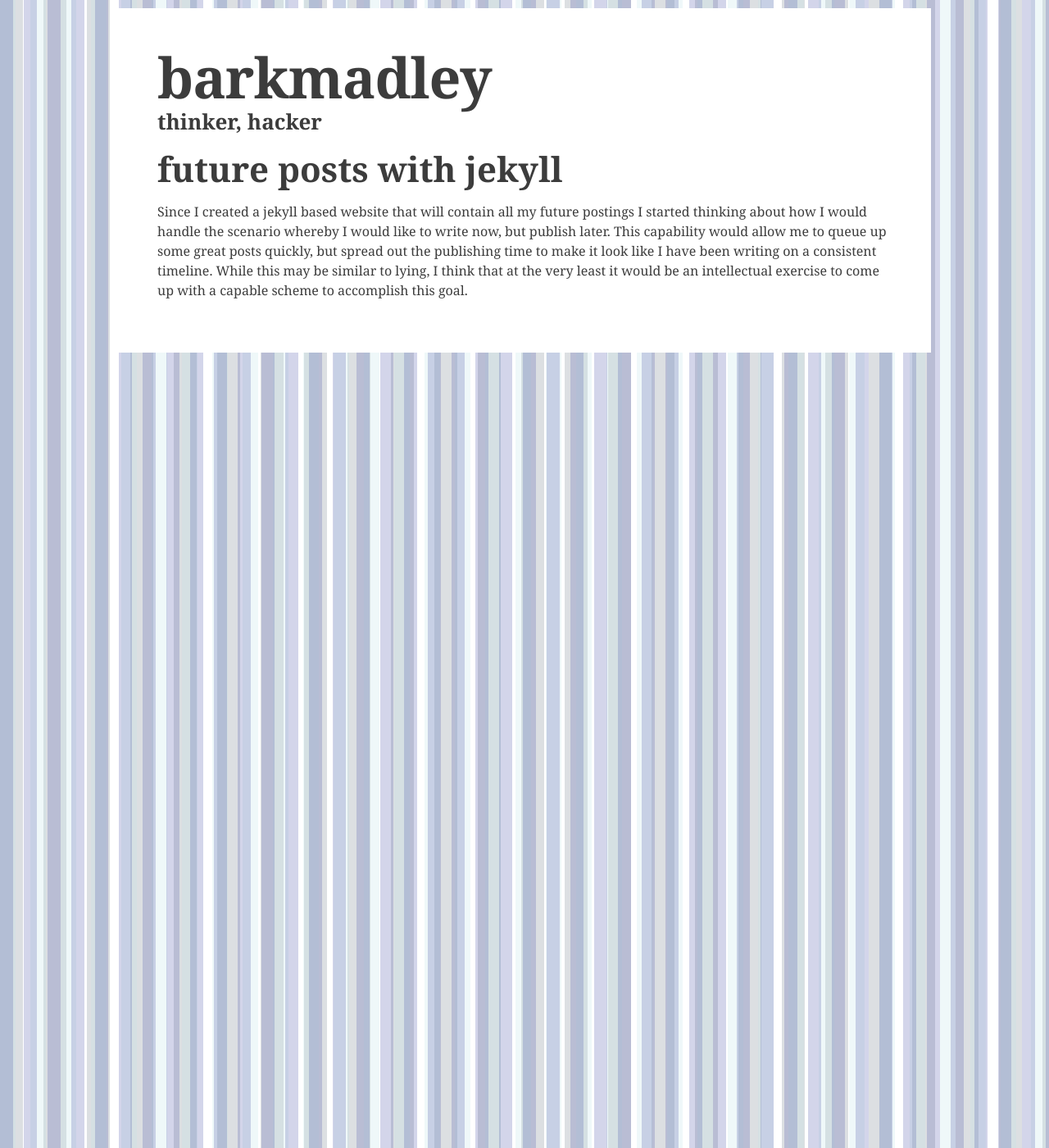
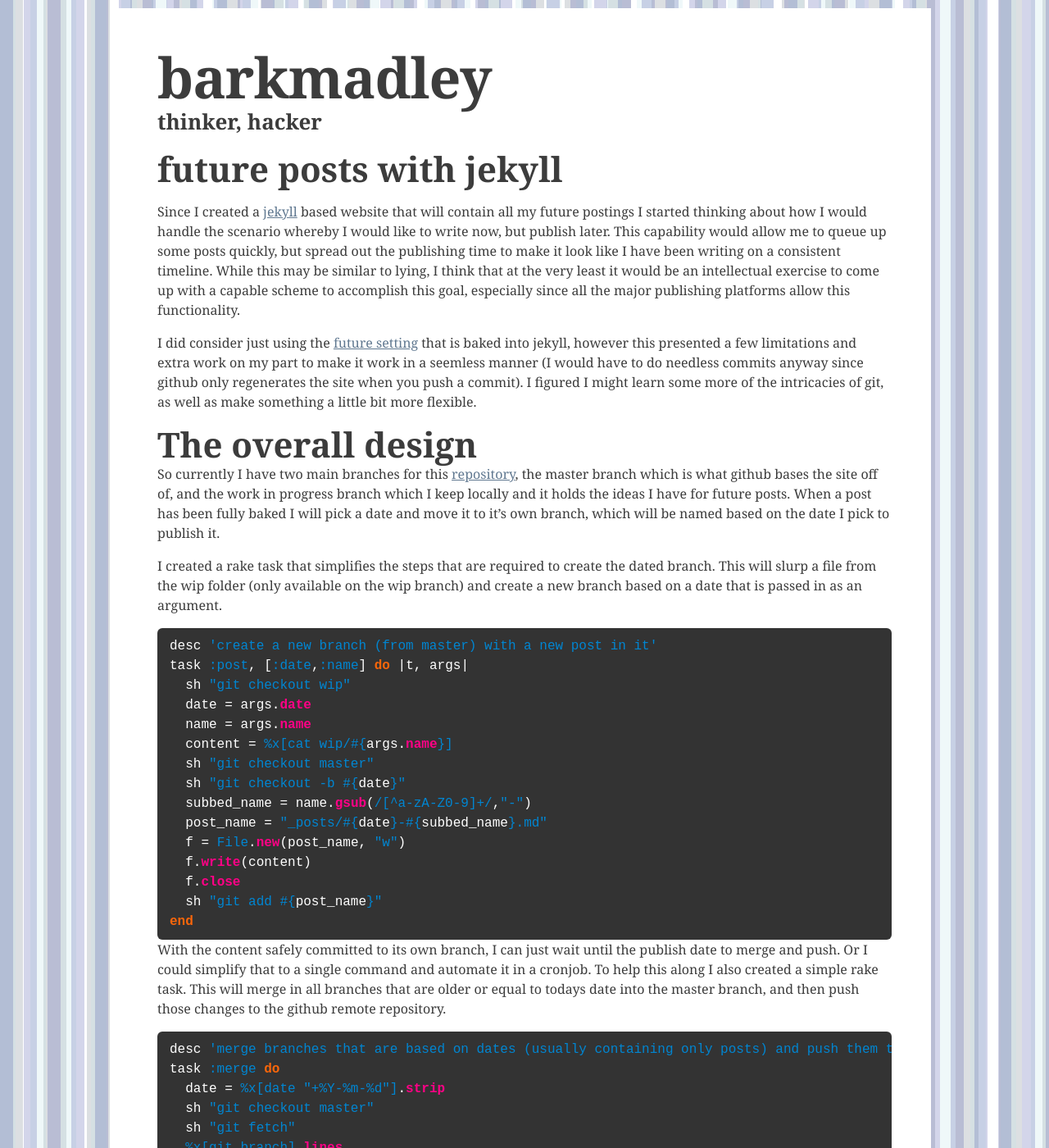
Before and after one commit to barkmadley/barkmadley.github.com, a Jekyll site: the page built from wip/future.md, in a window 1280 px wide and 1400 px high. Shown: the whole window at 82% size. Built offline with Jekyll 4.4.1, drawn with Linux system fonts in a browser that asks for light colours; nearby versions of some CDN libraries; Markdown is read by kramdown in place of the engine named in the settings; some of the changed text lies outside the part shown.

Commit message:
check pointing.

```diff
--- a/wip/future.md
+++ b/wip/future.md
@@ -3,10 +3,91 @@ layout: post
 title: future posts with jekyll
 ---
 
-Since I created a jekyll based website that will contain all my future postings
-I started thinking about how I would handle the scenario whereby I would like to
-write now, but publish later. This capability would allow me to queue up some
-great posts quickly, but spread out the publishing time to make it look like I
-have been writing on a consistent timeline. While this may be similar to lying,
-I think that at the very least it would be an intellectual exercise to come up
-with a capable scheme to accomplish this goal.
+Since I created a [jekyll](link) based website that will contain all my future
+postings I started thinking about how I would handle the scenario whereby I
+would like to write now, but publish later. This capability would allow me to
+queue up some posts quickly, but spread out the publishing time to make it look
+like I have been writing on a consistent timeline. While this may be similar to
+lying, I think that at the very least it would be an intellectual exercise to
+come up with a capable scheme to accomplish this goal, especially since all the
+major publishing platforms allow this functionality.
+
+I did consider just using the [future setting](link) that is baked into jekyll,
+however this presented a few limitations and extra work on my part to make it
+work in a seemless manner (I would have to do needless commits anyway since
+github only regenerates the site when you push a commit). I figured I might
+learn some more of the intricacies of git, as well as make something a little
+bit more flexible.
+
+The overall design
+------------------
+
+So currently I have two main branches for this [repository](link), the master
+branch which is what github bases the site off of, and the work in progress
+branch which I keep locally and it holds the ideas I have for future posts. When
+a post has been fully baked I will pick a date and move it to it's own branch,
+which will be named based on the date I pick to publish it.
+
+I created a rake task that simplifies the steps that are required to create the
+dated branch. This will slurp a file from the wip folder (only available on the
+wip branch) and create a new branch based on a date that is passed in as an
+argument.
+
+{% highlight ruby %}
+desc 'create a new branch (from master) with a new post in it'
+task :post, [:date,:name] do |t, args|
+  sh "git checkout wip"
+  date = args.date
+  name = args.name
+  content = %x[cat wip/#{args.name}]
+  sh "git checkout master"
+  sh "git checkout -b #{date}"
+  subbed_name = name.gsub(/[^a-zA-Z0-9]+/,"-")
+  post_name = "_posts/#{date}-#{subbed_name}.md"
+  f = File.new(post_name, "w")
+  f.write(content)
+  f.close
+  sh "git add #{post_name}"
+end
+{% endhighlight %}
+
+With the content safely committed to its own branch, I can just wait until the
+publish date to merge and push. Or I could simplify that to a single command and
+automate it in a cronjob. To help this along I also created a simple rake task.
+This will merge in all branches that are older or equal to todays date into the
+master branch, and then push those changes to the github remote repository.
+
+{% highlight ruby %}
+desc 'merge branches that are based on dates (usually containing only posts) and push them to the github based on todays date'
+task :merge do
+  date = %x[date "+%Y-%m-%d"].strip
+  sh "git checkout master"
+  sh "git fetch"
+  %x[git branch].lines.
+    map    {|line| line.strip}.
+    select {|line| line.match(/^\d\d\d\d-\d\d-\d\d$/)}.
+    select {|line| line <= date}.
+    each do |date|
+    puts date
+    sh "git merge #{date}"
+    sh "git branch -d #{date}"
+    %x[git push origin :#{date}]
+  end
+  sh "git push origin master"
+end
+{% endhighlight %}
+
+Using these two rake tasks I am able to have a workflow that works for me.
+
+{%highlight bash %}
+git checkout wip
+vim wip/somefile.md
+# write write write
+# possibly commit changes
+rake post[2011-06-06,somefile]
+git commit # this commits 2011-06-06-somefile.md into the 2011-06-06 branch
+# when it is 2011-06-06 or in a cronjob
+rake merge
+{% endhighlight %}
+
+https://github.com/barkmadley/barkmadley.github.com/blob/master/Rakefile
```
